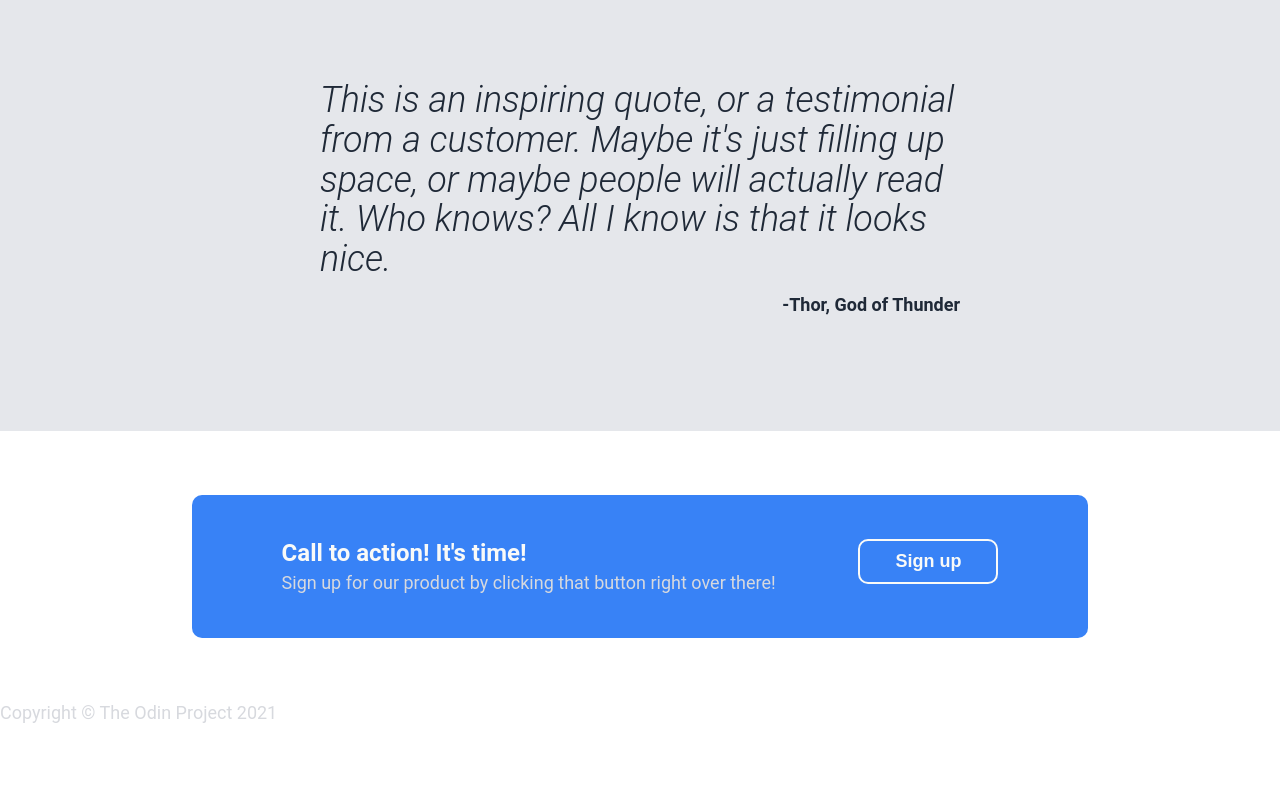
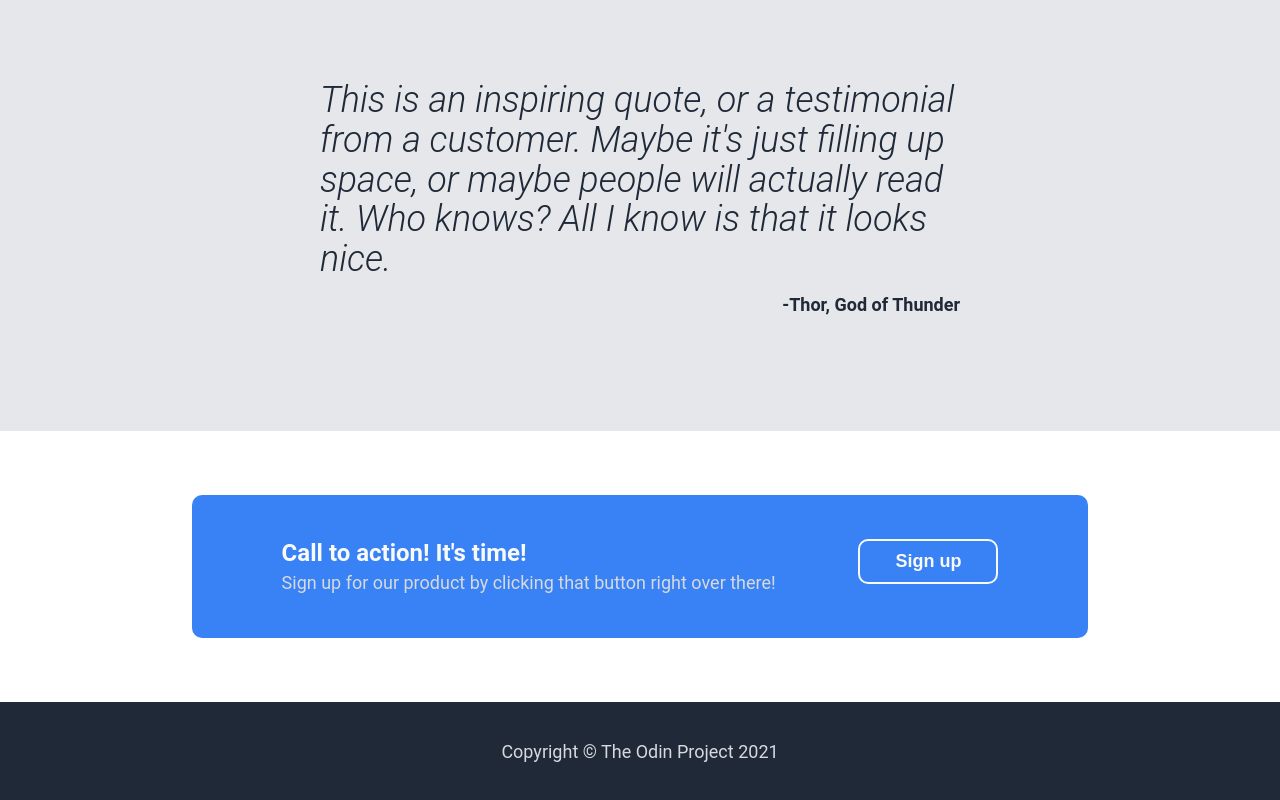
Before and after one commit to natashasupangkat/odin-landing-page, a plain HTML site: page index.html in a window 1280 px wide. Shown: the part 1058-1858 px from the top of the page. Before the commit the page ends 1781 px from the top, so only its background shows below. Drawn offline with Linux system fonts and the light colour scheme.

Commit message:
Completed footer

```diff
--- a/style.css
+++ b/style.css
@@ -149,3 +149,9 @@ section {
     align-items: flex-start;
     gap: 15px;
 }
+
+footer {
+    background: var(--dark-bg);
+    text-align: center;
+    padding: 3%;
+}
```
